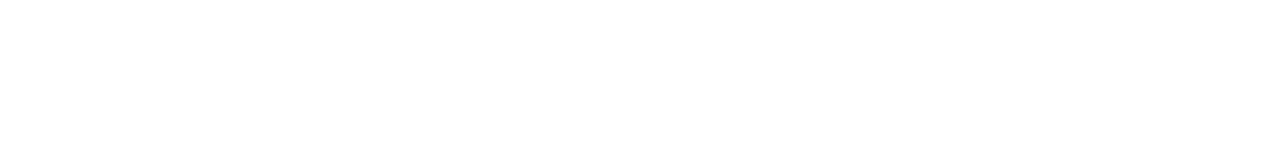
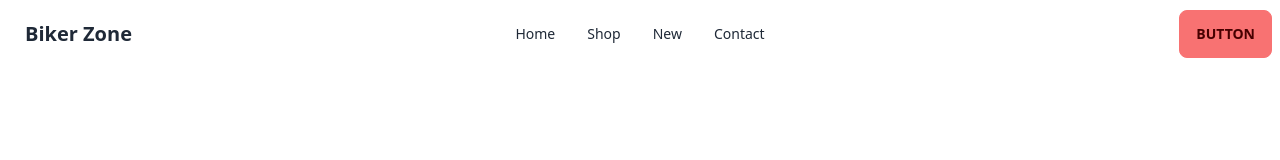
Before and after one commit to raihanhossan265/biker-zone, a plain HTML site: page index.html in a window 1280 px wide. Drawn offline with nearby package versions, Linux system fonts and the light colour scheme.

Commit message:
setup navbar

```diff
--- a/index.html
+++ b/index.html
@@ -4,8 +4,48 @@
     <meta charset="UTF-8">
     <meta name="viewport" content="width=device-width, initial-scale=1.0">
     <title>Document</title>
+    <!----------------- tailwind and daisy ui------------- -->
+    <link href="https://cdn.jsdelivr.net/npm/daisyui@3.3.1/dist/full.css" rel="stylesheet" type="text/css" />
+    <script src="https://cdn.tailwindcss.com"></script>
 </head>
 <body>
+    <header>
+        <nav>
+            <div class="navbar bg-base-100">
+                <div class="navbar-start">
+                  <div class="dropdown">
+                    <label tabindex="0" class="btn btn-ghost lg:hidden">
+                      <svg xmlns="http://www.w3.org/2000/svg" class="h-5 w-5" fill="none" viewBox="0 0 24 24" stroke="currentColor"><path stroke-linecap="round" stroke-linejoin="round" stroke-width="2" d="M4 6h16M4 12h8m-8 6h16" /></svg>
+                    </label>
+                    <ul tabindex="0" class="menu menu-sm dropdown-content mt-3 z-[1] p-2 shadow bg-base-100 rounded-box w-52">
+                      <li><a>Home</a></li>
+                      <li><a>Shop</a></li>
+                      <li><a>New</a></li>
+                      <li><a>Contact</a></li>
+                    </ul>
+                  </div>
+                  <a class="btn btn-ghost normal-case text-xl">Biker Zone</a>
+                </div>
+                <div class="navbar-center hidden lg:flex">
+                  <ul class="menu menu-horizontal px-1">
+                    <li><a>Home</a></li>
+                      <li><a>Shop</a></li>
+                      <li><a>New</a></li>
+                      <li><a>Contact</a>
+                    </li>
+                  </ul>
+                </div>
+                <div class="navbar-end">
+                  <a class="btn btn-error">Button</a>
+                </div>
+              </div>
+        </nav>
+    </header>
+    <main>
 
+    </main>
+    <footer>
+
+    </footer>
 </body>
 </html>
```
